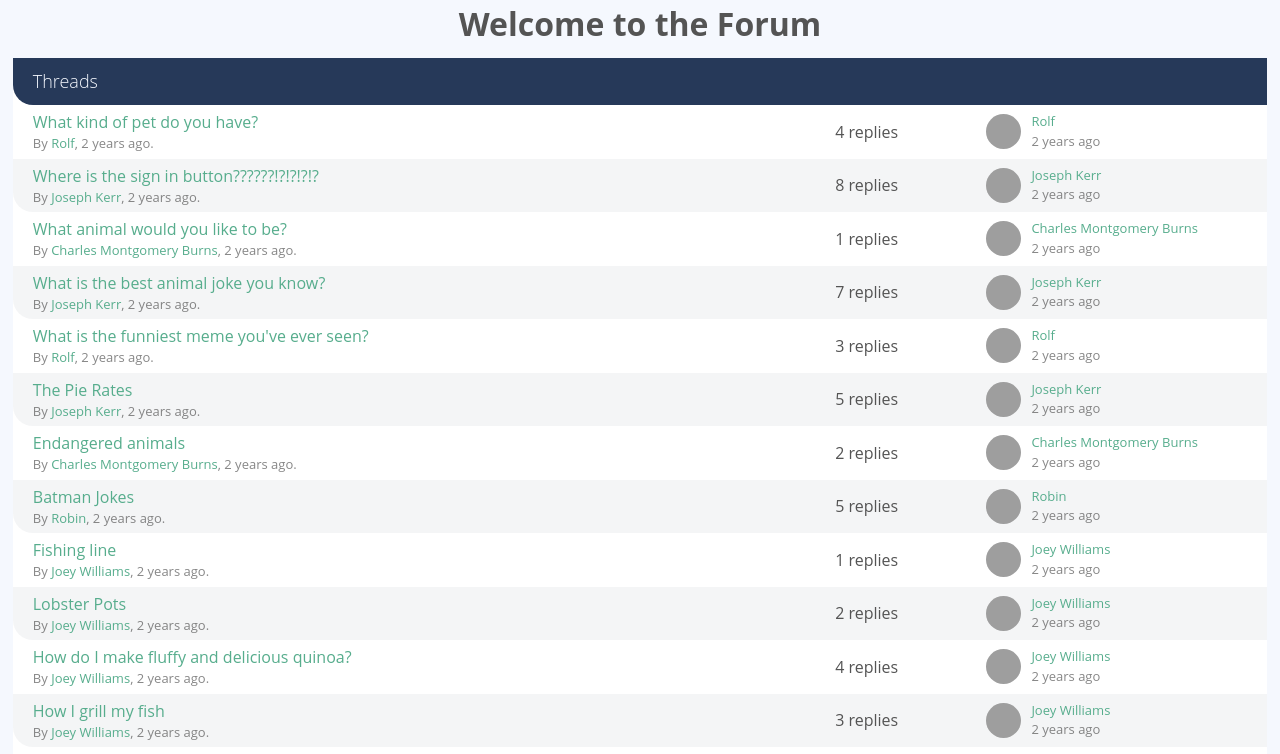
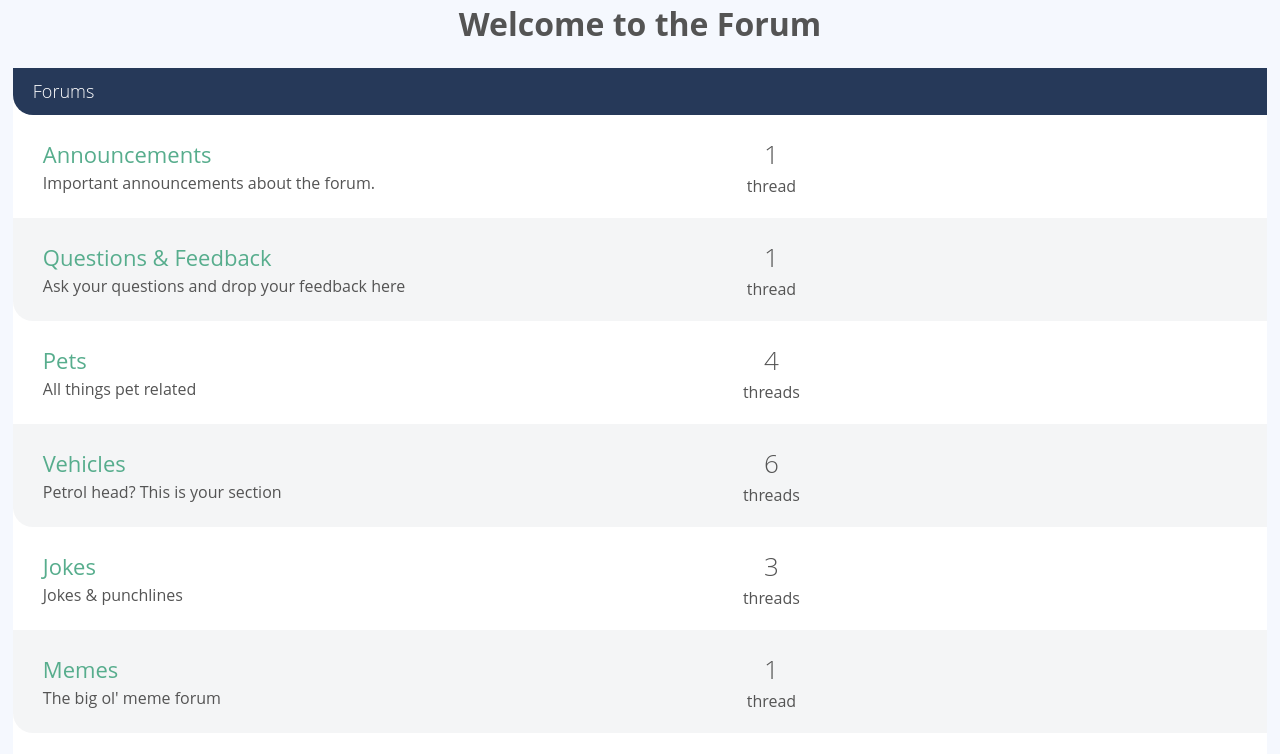
Before and after one commit to Awais-019/Vue-School-Forum, a Vue app: page / in a window 1280 px wide. Shown: the top 754 px of the page. Built offline with nearby package versions, Linux system fonts and the light colour scheme; grey boxes are pictures that could not be loaded.

Commit message:
Added ForumList component in HomeView.

```diff
--- /dev/null
+++ b/src/components/ForumList.vue
@@ -0,0 +1,51 @@
+<template>
+  <div class="col-full">
+    <div class="forum-list">
+      <h2 class="list-title">
+        <a href="#">Forums</a>
+      </h2>
+
+      <div class="forum-listing" v-for="forum in forums" :key="forum.id">
+        <div class="forum-details">
+          <router-link
+            class="text-xlarge"
+            :to="{ name: 'Forum', params: { id: forum.id } }"
+            >{{ forum.name }}</router-link
+          >
+          <p>{{ forum.description }}</p>
+        </div>
+
+        <div class="threads-count">
+          <p>
+            <span class="count">{{ forum.threads?.length }}</span>
+            {{ forumThreadWord(forum) }}
+          </p>
+        </div>
+
+        <div class="last-thread"></div>
+      </div>
+    </div>
+  </div>
+</template>
+
+<script>
+export default {
+  props: {
+    forums: {
+      type: Array,
+      required: true
+    }
+  },
+  methods: {
+    forumThreadWord (forum) {
+      return forum.threads?.length
+        ? forum.threads?.length === 1
+          ? 'thread'
+          : 'threads'
+        : 'no threads'
+    }
+  }
+}
+</script>
+
+<style></style>
--- a/src/pages/HomeView.vue
+++ b/src/pages/HomeView.vue
@@ -1,18 +1,18 @@
 <template>
   <h1 class="text-center">Welcome to the Forum</h1>
-  <ThreadList :threads="threads"/>
+  <ForumList :forums="forums" />
 </template>
 
 <script>
-import ThreadList from '@/components/ThreadList.vue'
+import ForumList from '@/components/ForumList'
 import sourceData from '@/data.json'
 export default {
   components: {
-    ThreadList
+    ForumList
   },
   data () {
     return {
-      threads: sourceData.threads
+      forums: sourceData.forums
     }
   }
 }
```
